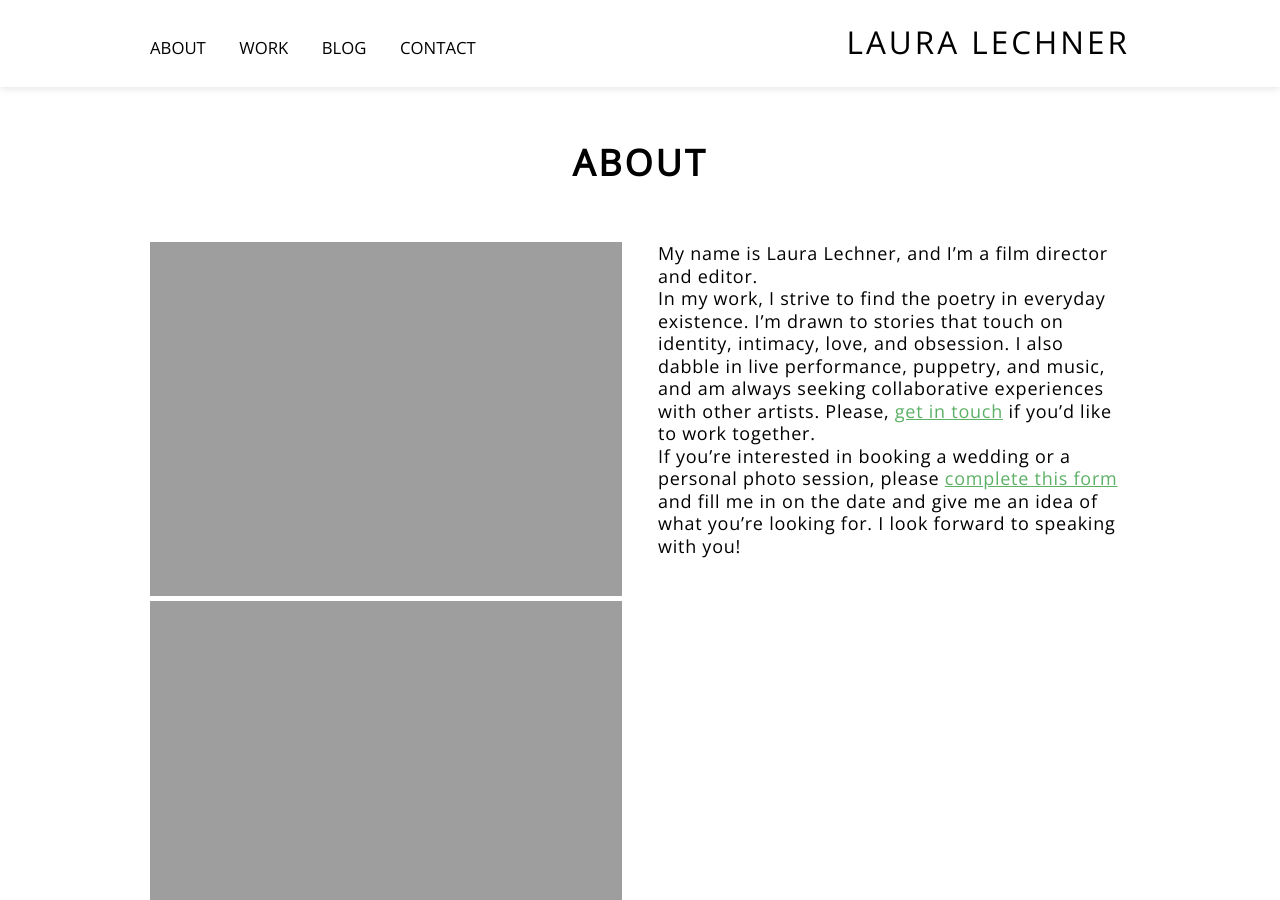
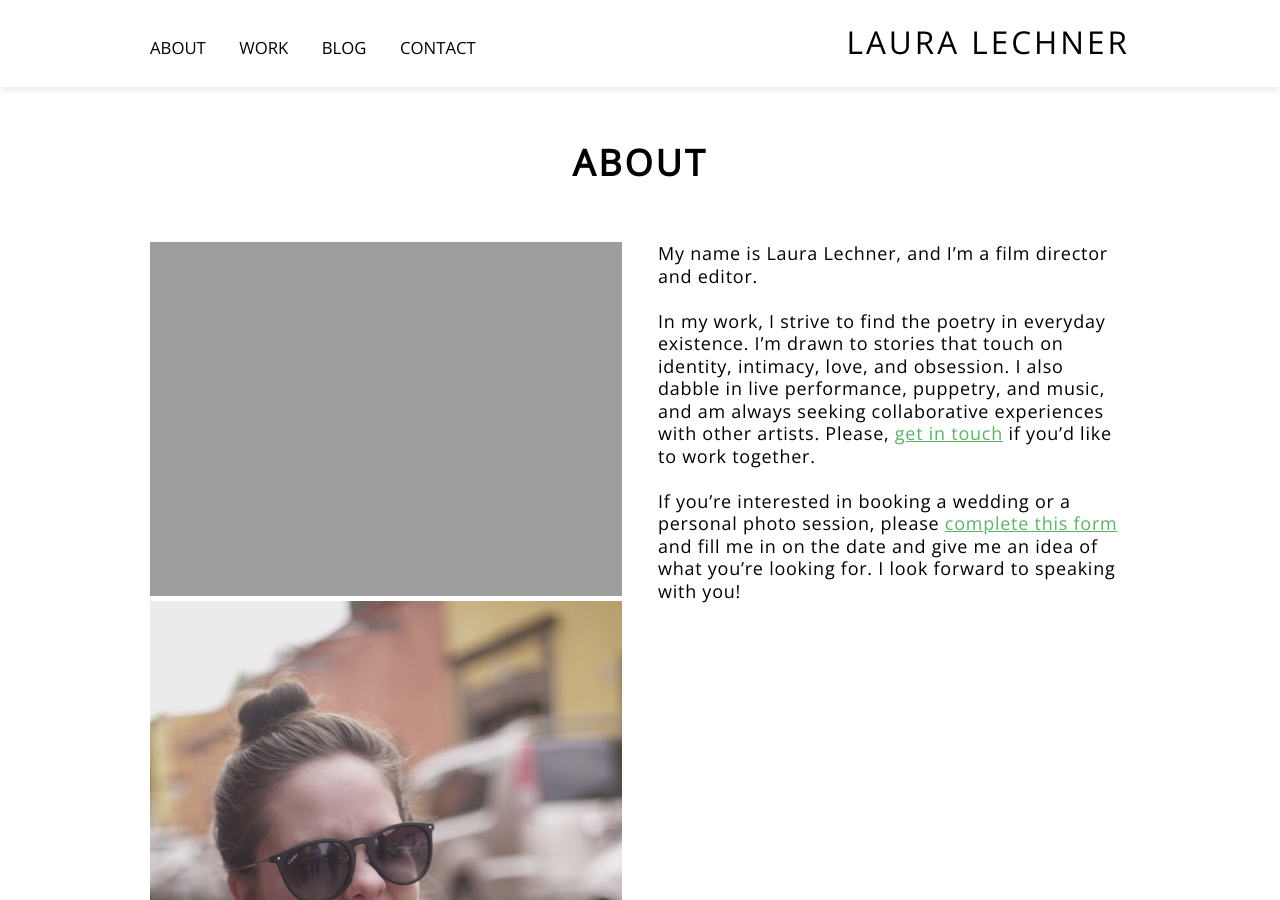
Before and after one commit to nbuonin/lauralechner-2, a Jekyll site: the page built from about.md, in a window 1280 px wide and 900 px high. Built offline with Jekyll 4.4.1, drawn with Linux system fonts in a browser that asks for light colours; nearby versions of some CDN libraries.

Commit message:
Update about.md

```diff
--- a/about.md
+++ b/about.md
@@ -6,14 +6,13 @@
 
 <div class="col-1" markdown="1">
 ![Laura Lechner]({{ site.url }}/images/LLnewheadshot.jpg)
-![Laura Lechner]({{ site.url }}/images/IMG_20150815_174753892.jpg)
 ![Laura Lechner]({{ site.url }}/images/DSC02790 (1).jpg)
 
 </div>
 <div class="col-2" markdown="1">
-My name is Laura Lechner, and I'm a film director and editor. <br>
+My name is Laura Lechner, and I'm a film director and editor. <br> <br>
 
-In my work, I strive to find the poetry in everyday existence. I'm drawn to stories that touch on identity, intimacy, love, and obsession. I also dabble in live performance, puppetry, and music, and am always seeking collaborative experiences with other artists.  Please, [get in touch]({{ site.url }}/contact/) if you'd like to work together. <br>
+In my work, I strive to find the poetry in everyday existence. I'm drawn to stories that touch on identity, intimacy, love, and obsession. I also dabble in live performance, puppetry, and music, and am always seeking collaborative experiences with other artists.  Please, [get in touch]({{ site.url }}/contact/) if you'd like to work together. <br> <br>
 
 If you're interested in booking a wedding or a personal photo session, please [complete this form]({{ site.url }}/contact/) and fill me in on the date and give me an idea of what you're looking for. I look forward to speaking with you!
 </div>
```
